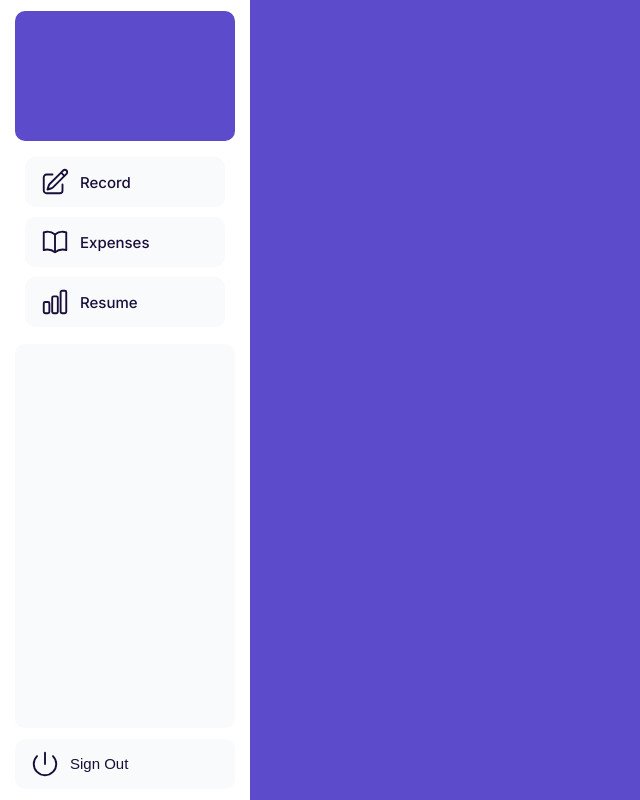
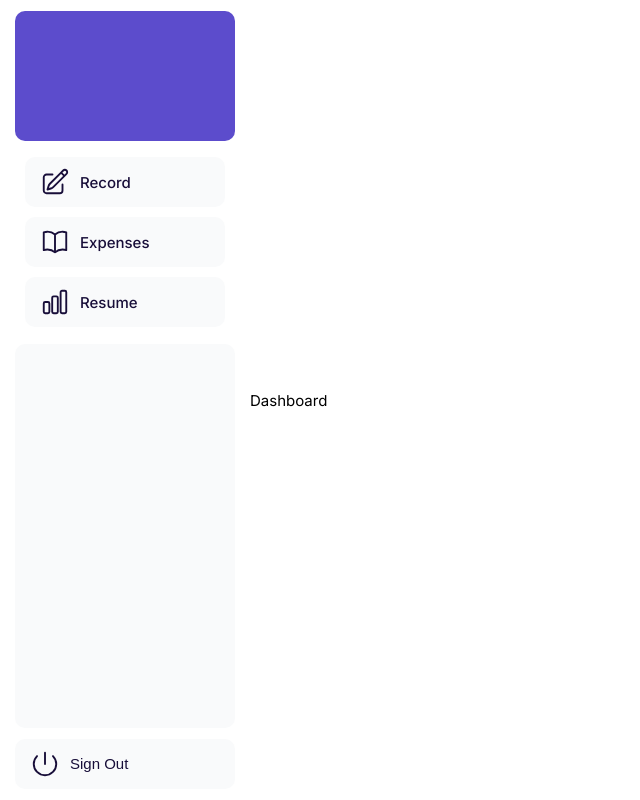
Before and after one commit to nncis/expense-manager-app, a Next.js app: page /dashboard in a window 1280 px wide. Shown: the whole page, without its empty margins (0-640 px from the left). Built offline with nearby package versions, Linux system fonts and the light colour scheme; a web font is replaced by a local one.

Commit message:
feat: add main page

```diff
--- a/src/app/dashboard/layout.tsx
+++ b/src/app/dashboard/layout.tsx
@@ -1,12 +1,9 @@
-import Navbar from "@/ui/Navbar";
+import style from '@/styles/dashboard.module.css';
 
 export default function Layout({ children }: { children: React.ReactNode }) {
   return (
-      <div >
-        <Navbar/>
-        <div>
+      <div className={style.dashboardContainer}>
           {children}
-        </div>
       </div>
   );
 }
--- a/src/app/layout.tsx
+++ b/src/app/layout.tsx
@@ -1,6 +1,8 @@
 import type { Metadata } from "next";
 import { inter } from '@/ui/fonts/fonts';
 import "./globals.css";
+import Navbar from "@/ui/Navbar";
+import style from '@/styles/dashboard.module.css';
 
 export const metadata: Metadata = {
   title: "Expense Manager",
@@ -15,6 +17,7 @@ export default function RootLayout({
   return (
     <html lang="en">
       <body className={`${inter.className} antialiased`}>
+        <Navbar/>
         {children}
       </body>
     </html>
--- /dev/null
+++ b/src/styles/dashboard.module.css
@@ -0,0 +1,9 @@
+.dashboardContainer {
+  display: flex;
+  justify-content: center;
+  flex-direction: column;
+  background-color: var(--foreground);
+  width: 100%;
+  height: 100%;
+  padding-left: 25rem;
+}
```
Also changed, not shown: src/lib/data.ts (added).
